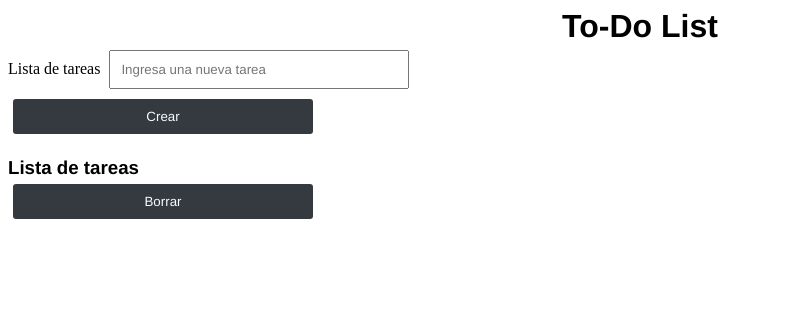
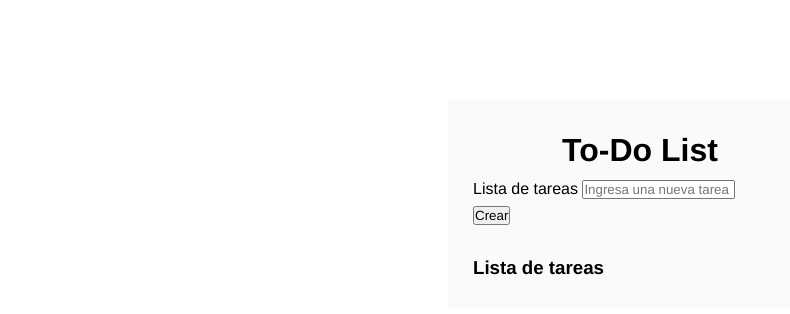
Before and after one commit to masayado/VUE_Props, a Vue app: page / in a window 1280 px wide. Shown: the top 314 px of the page, without its empty margins (0-790 px from the left). Built offline with nearby package versions, Linux system fonts and the light colour scheme.

Commit message:
agregue funcion borrar_tarea para eliminar tareas de la lista

```diff
--- a/src/App.vue
+++ b/src/App.vue
@@ -1,10 +1,9 @@
 <template>
-<div class="container">
-  <div id="app">
+  <div id="app" class="container">
     <h1>{{title}}</h1>
     {{subtitle}}
     <input type="text" placeholder="Ingresa una nueva tarea" v-model="tareas">
-    <div><button @click="agregar_tarea">Crear</button></div>
+    <div><button class="crear_button" @click="agregar_tarea">Crear</button></div>
     <br>
     <h3>{{subtitle}}</h3>
         <ol>
@@ -13,9 +12,7 @@
         <delete-component></delete-component>
         </li>
         </ol>
-    <delete-component></delete-component>
   </div>
-</div>
 </template>
 
 <script>
@@ -34,11 +31,15 @@ import DeleteComponent from "./components/Delete.vue"
     },
     //computed:{},
     methods:{
-        agregar_tarea:function(){
+        agregar_tarea:function(tareas, index){
             if(this.tareas != ""){
                 this.tareas2.push(this.tareas)
                 this.tareas="";
             }
+        },
+        borrar_tarea:function(tareas){
+            const tareasIndex = this.tareas2.indexOf(tareas);
+            this.tareas2.splice(tareasIndex, 1);
         }
     },
     components:{
@@ -47,8 +48,8 @@ import DeleteComponent from "./components/Delete.vue"
   }
 </script>
 
-<style scoped>
-  #app {
+<style>
+
     *{
     margin:0 auto;
     padding:0;
@@ -64,8 +65,6 @@ import DeleteComponent from "./components/Delete.vue"
     background-color: #f9fafb;
     padding:25px;
     line-height: 1.6;
-    display: flex;
-    justify-content: center;
     }
 
 ol{
@@ -77,31 +76,8 @@ p{
     text-align: center;
     }
 
-input{
-    padding:10px;
-    width:300px;
-    margin:5px;
-    }
-
-button{
-    color: #f9fafb;
-    padding:10px;
-    clear: both;
-    width:300px;
-    margin:5px;
-    background-color: #343a40;
-    border-style: none;
-    cursor: pointer;
-    border-radius: 3px;
-    }
-
-button:hover{
-    background-color: #191c1e;
-    }
-
 h1{
     text-align:center;
     }
 
-}
 </style>
```
